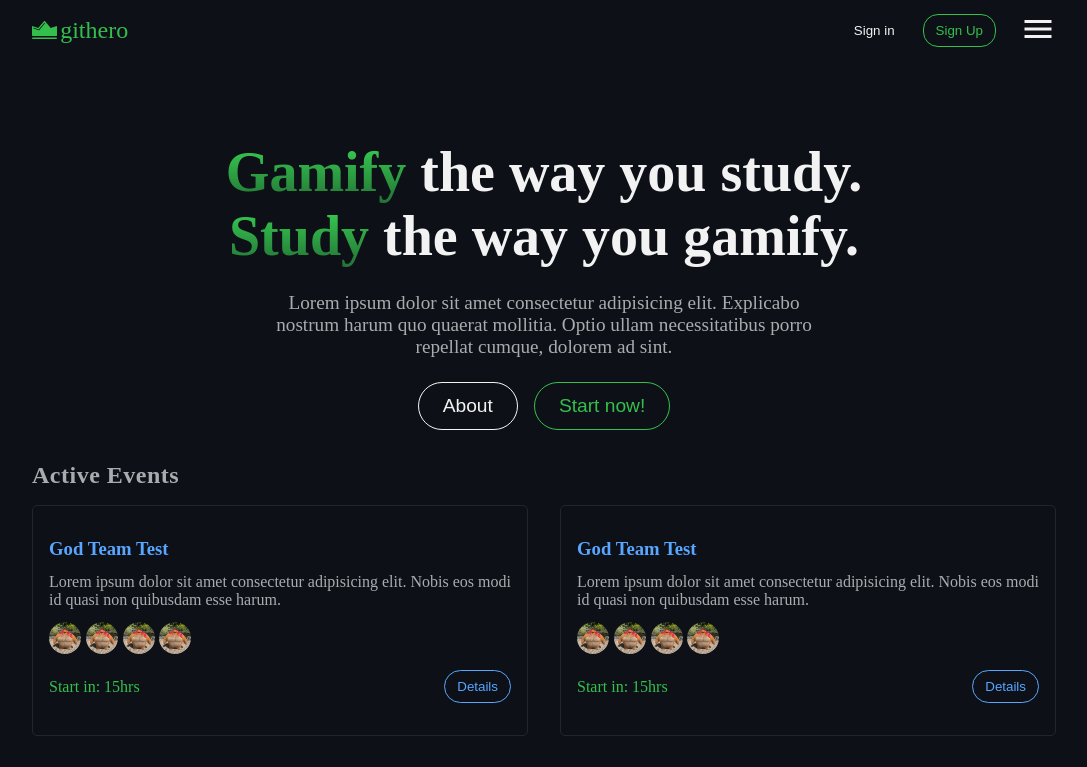
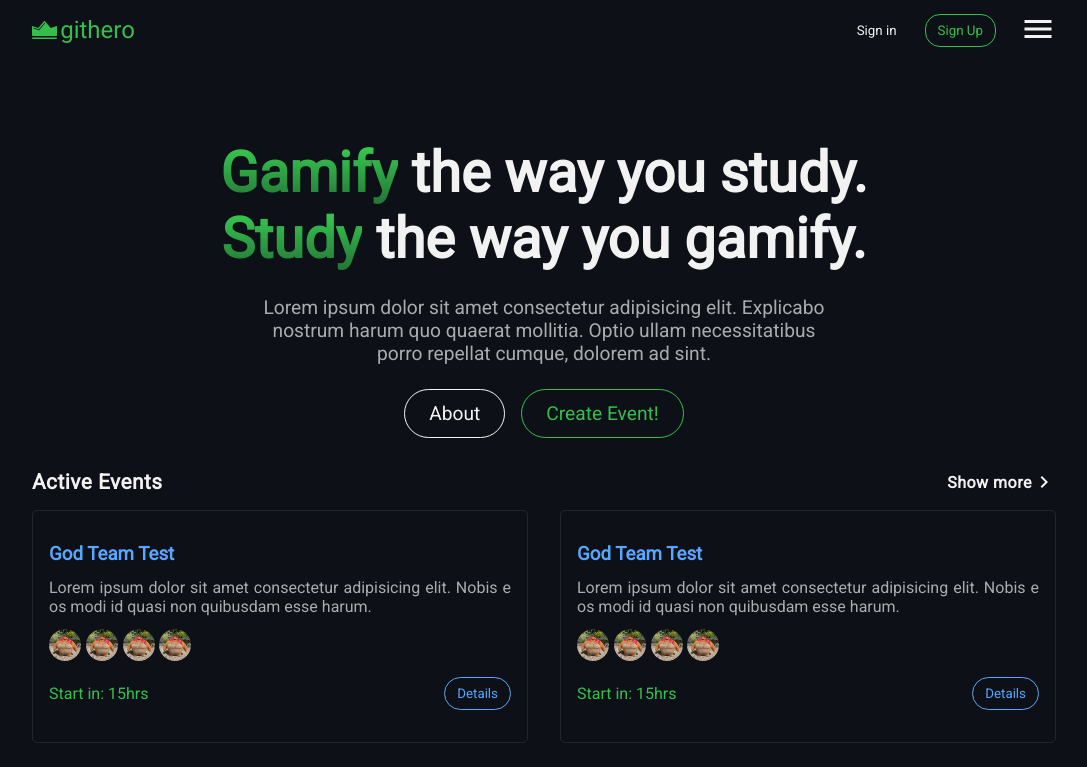
Before and after one commit to volpatocode/githero, a Next.js app: page / in a window 1280 px wide. Shown: the top 767 px of the page, without its empty margins (96-1183 px from the left). Built offline with nearby package versions, Linux system fonts and the light colour scheme.

Commit message:
feat firebase

```diff
--- a/package.json
+++ b/package.json
@@ -17,6 +17,7 @@
     "@types/styled-components": "^5.1.26",
     "eslint": "8.28.0",
     "eslint-config-next": "13.0.5",
+    "firebase": "^9.15.0",
     "next": "13.0.5",
     "react": "18.2.0",
     "react-dom": "18.2.0",
--- a/src/components/Menu/index.tsx
+++ b/src/components/Menu/index.tsx
@@ -16,7 +16,6 @@ export default function MenuIcon() {
   const handleMenu = () => {
     setIsMenuOpen(!isMenuOpen);
   };
-
 
   return (
     <>
@@ -51,10 +50,13 @@ export function MenuModal({ handleMenu }: navbarType) {
         <Anchor onClick={handleMenu} href="/">
           Home
         </Anchor>
-        <Anchor onClick={handleMenu} href="/about">
-          About
+        <Anchor onClick={handleMenu} href="/">
+          Profile
         </Anchor>
-        <Anchor onClick={handleMenu} href="/contact">
+        <Anchor onClick={handleMenu} href="/">
+          Create Event
+        </Anchor>
+        <Anchor onClick={handleMenu} href="/">
           Contact
         </Anchor>
       </Stack>
--- a/src/pages/index.tsx
+++ b/src/pages/index.tsx
@@ -2,6 +2,8 @@ import Head from "next/head";
 import GitGraph from "../components/GitGraph";
 import Navbar from "../components/Navbar";
 import Footer from "../components/Footer";
+
+import { mdiChevronRight } from "@mdi/js";
 
 import {
   PageWrapper,
@@ -15,8 +17,10 @@ import {
   SectionTitle,
   EventsWrapper,
   Section,
+  Anchor,
 } from "../styles/homestyles";
 import CardEvent from "../components/CardEvent";
+import Icon from "@mdi/react";
 
 export default function Home() {
   return (
@@ -40,18 +44,27 @@ export default function Home() {
             </MainSubtitle>
             <ButtonsBox>
               <Button variant="text">About</Button>
-              <Button variant="contained">Start now!</Button>
+              <Button variant="contained">Create Event!</Button>
             </ButtonsBox>
           </InfoWrapper>
           <Section>
-            <SectionTitle>Active Events</SectionTitle>
+            <SectionTitle>
+              Active Events
+              <Anchor href="/events">
+                Show more
+                <Icon
+                  path={mdiChevronRight}
+                  title="Arrow Right"
+                  size={1}
+                />
+              </Anchor>
+            </SectionTitle>
             <EventsWrapper>
-              <CardEvent/>
-              <CardEvent/>
-              <CardEvent/>
-              <CardEvent/>
-              <CardEvent/>
-
+              <CardEvent />
+              <CardEvent />
+              <CardEvent />
+              <CardEvent />
+              <CardEvent />
             </EventsWrapper>
           </Section>
         </Content>
--- a/src/styles/globalStyles.ts
+++ b/src/styles/globalStyles.ts
@@ -36,11 +36,14 @@ export const theme = {
 };
 
 const GlobalStyle = createGlobalStyle`
+@import url('https://fonts.googleapis.com/css2?family=Roboto&display=swap');
 
 * {
   padding: 0;
   margin: 0;
   box-sizing: border-box;
+  font-family: 'Roboto', sans-serif;
+
 
 }
 
--- a/src/styles/homestyles.ts
+++ b/src/styles/homestyles.ts
@@ -121,10 +121,13 @@ export const Section = styled.div`
 `;
 
 export const SectionTitle = styled.h3`
-  font-size: 1.5rem;
+  font-size: 1.3rem;
   font-weight: 600;
   letter-spacing: 0.5px;
-  color: rgba(255, 255, 255, 0.65);
+  color: rgba(255, 255, 255, 0.95);
+  display: flex;
+  align-items: center;
+  justify-content: space-between;
 `;
 
 export const EventsWrapper = styled.div`
@@ -139,3 +142,15 @@ export const EventsWrapper = styled.div`
     grid-template-columns: repeat(1, minmax(0, 1fr));
   }
 `;
+
+export const Anchor = styled.a`
+  cursor: pointer;
+  display: flex;
+  align-items: center;
+  font-size: 1rem;
+  color: rgba(255, 255, 255, 0.95);
+  transition: all 200ms ease-in-out;
+  :hover {
+    color: rgba(255, 255, 255, 0.65);
+  }
+`;
```
Also changed, not shown: 1 other file (tests, documents, lock files or other folders).
